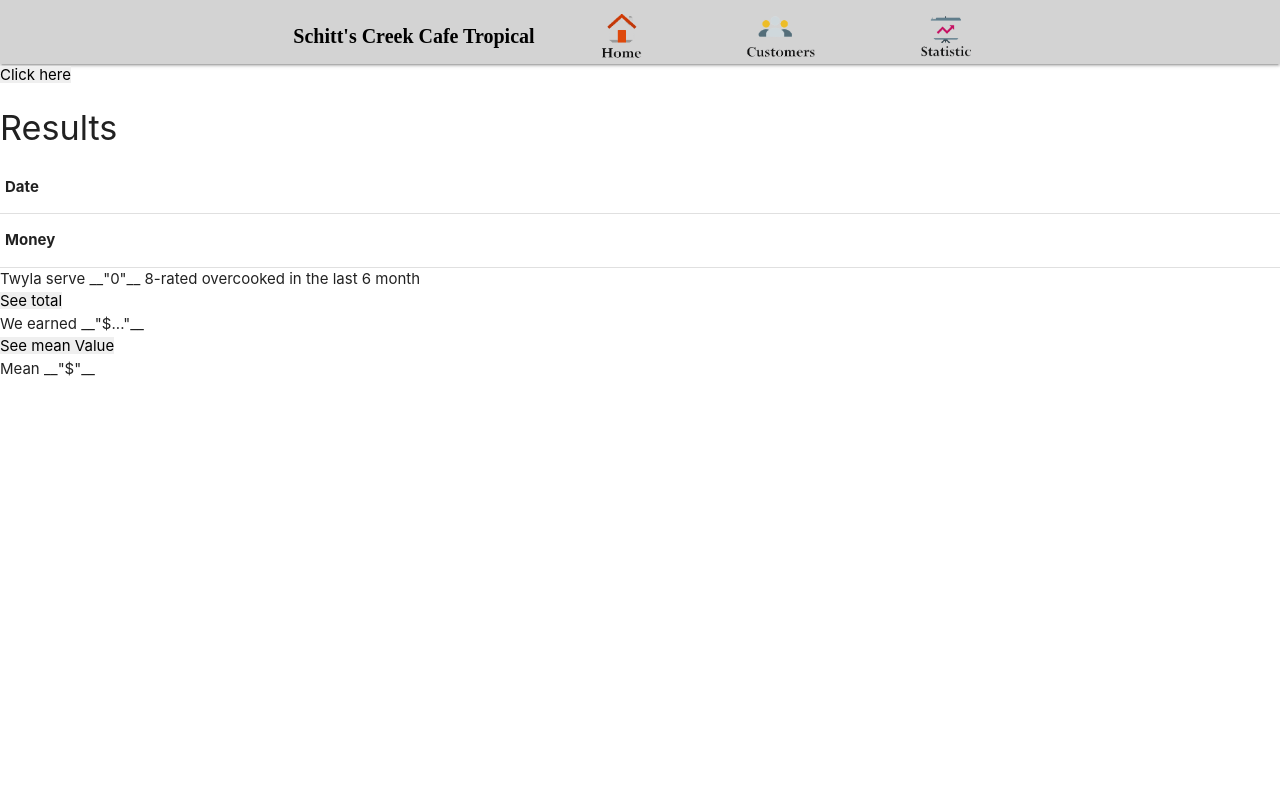
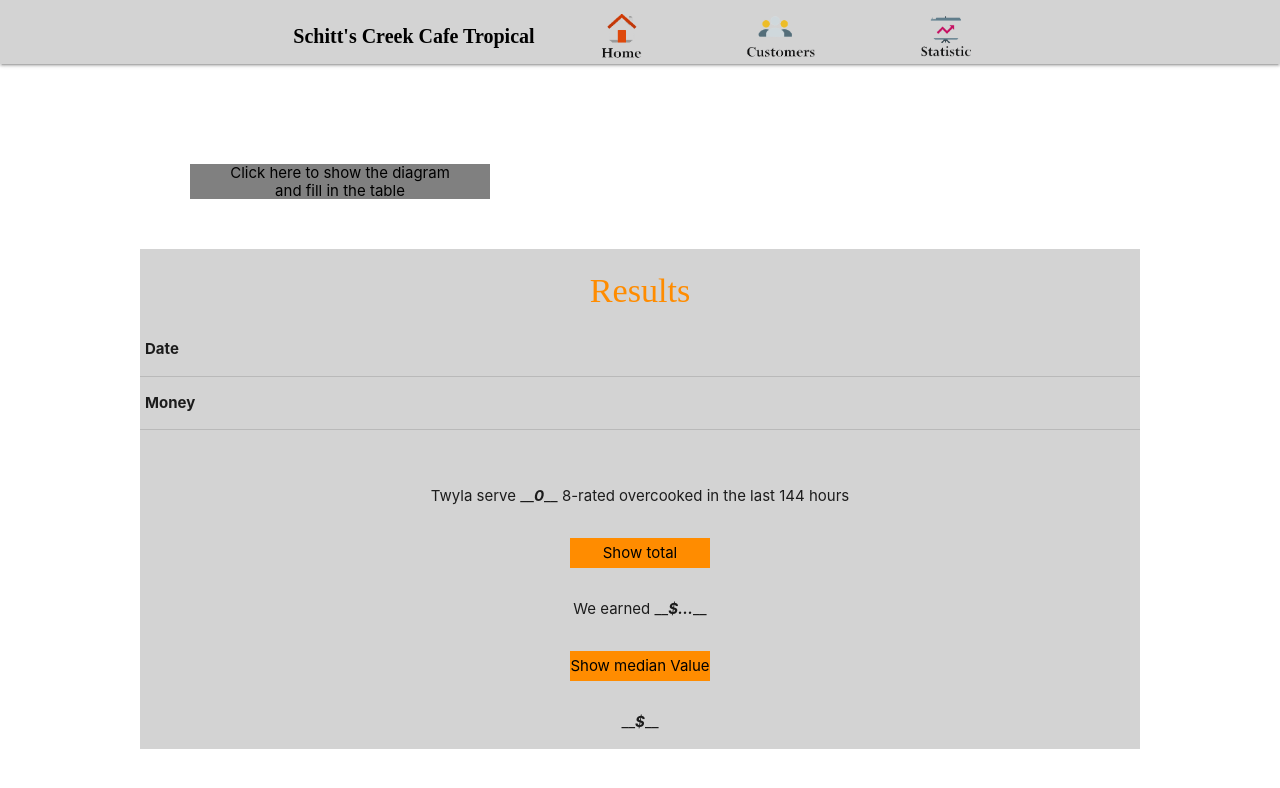
Before and after one commit to PaolaMBIA/Schitt_Creek_Cafe_Tropical, a React (Create React App) app in the folder client/: page /statistic in a window 1280 px wide. Shown: the top 788 px of the page. Built offline with nearby package versions, Linux system fonts and the light colour scheme.

Commit message:
Modification du css de la page Statistic.js

```diff
--- a/client/src/pages/Statistic.js
+++ b/client/src/pages/Statistic.js
@@ -2,6 +2,7 @@ import React, { useState } from 'react';
 import axios from 'axios';
 
 import CanvasJSReact from '../assets/canvasjs.react';
+import {StyleStatistic } from '../styles/styled-components/StyleStatistic';
 
 //var CanvasJSReact = require('./canvasjs.react');
 let CanvasJS = CanvasJSReact.CanvasJS;
@@ -13,16 +14,17 @@ const api = axios.create({
     baseURL: `${process.env.REACT_APP_API_URL}api/order`
 });
 
-
-
 const Statistic = () => {
     let totalMoney = 0;
     const [totaux, setTotaux] = useState("...");
     const [state, setState] = useState({ orders: [] });
-    const [meanV, setMean] = useState(null);
+    const [medianV, setMedianV] = useState(null);
     const [canva, setCanva] = useState(false);
-    //const [dataPoints, setDataPoints] = useState({dataPoints: []})
+    const [myAppearsButton, setMyAppearsButton] = useState(true);
+    const [myDisappearsButton, setMyDisappearsButton] = useState(false);
+    const [text, setText] = useState(true);
 
+    //get data filter by level cookedness
     function open(){
 
         //query data from database
@@ -37,26 +39,37 @@ const Statistic = () => {
         }
 
         setCanva(true);
+        setMyAppearsButton(false);
+        setText(false);
+        setMyDisappearsButton(true);
     };
 
+    //disappears function
+    function close() {
+        setCanva(false);
+        setMyAppearsButton(true);
+        setMyDisappearsButton(false);
+    }
+
+    //extract data for diagram
     const dataPoints = state.orders.map(dataP =>{
       return  {label : dataP.createdAt, y: dataP.total}
     });
 
-    function mean(){
+
+    //get the median value
+    function median(){
 
         //query data from database
         try {
             api.get('/mean', {
             }).then(({data}) => {let d= data
-                setMean(d);
+                setMedianV(d);
             });
 
         } catch(err){
             console.log(err);
         }
-
-        console.log(meanV);
     };
 
     //sum the total bill and set the money earned
@@ -66,8 +79,8 @@ const Statistic = () => {
         );
         setTotaux(totalMoney);
     }
-    //{ x:  new Date("2019-03-01"), y:  state.orders.length },
 
+    //options of canvajs diagram
     const options = {
 
         animationEnabled: true,
@@ -90,7 +103,7 @@ const Statistic = () => {
                 enabled: true,
                 snapToDataPoint: true,
                 labelFormatter: function(e) {
-                    return "€" + CanvasJS.formatNumber(e.value, "##0.00");
+                    return "$" + CanvasJS.formatNumber(e.value, "##0.00");
                 }
             }
         },
@@ -106,24 +119,42 @@ const Statistic = () => {
     }
 
     return(
-        <>
-        <div>
+        <StyleStatistic>
+            <div className="containeurFluid">
+                <div className="myCanva">
+                    {/* appears canvajs diagram */}
+                    {
+                        myAppearsButton &&
+                        <div id="buttons">
+                            <button className="myButtons" onClick={open}>Click here to show the diagram
+                            {
+                                    text &&
+                                   <p>and fill in the table</p>
+                            }
+                            </button>
+                        </div>
+                    }
+
+                    {/* canvajs diagram */}
                     {
                         canva &&
-            <CanvasJSChart options = {options}
-            //  onRef = {ref => this.chart = ref}
-             />
+                        <CanvasJSChart options = {options}/>
                     }
 
+                    {/* disappears canvajs diagram */}
+                    {
+                        myDisappearsButton &&
+                        <div id="buttons">
+                            <button className="myButtons" onClick={close}>Click here to hide the diagram</button>
+                        </div>
+                    }
+                </div>
             </div>
             <div>
-            <div className="containeur">
-                <div id="buttons">
-                    <button className="button" onClick={open}>Click here </button>
-                </div>
+                <div className="containeurFluid">
+                    {/* show the query results */}
+                    <div className="myBody">
                         <h4>Results</h4>
-                {/* show the query results */}
-                <div>
                         <table>
                             <tbody>
                                 <tr>
@@ -137,7 +168,6 @@ const Statistic = () => {
                                             </td>
                                         )
                                     }
-
                                 </tr>
                                 <tr>
                                     <th>Money</th>
@@ -153,34 +183,35 @@ const Statistic = () => {
                                 </tr>
                             </tbody>
                         </table>
-                    <div id="buttons">
+                        <div className="myResults">
+                            <div>
                                 {
-                            <p>Twyla serve __"{state.orders.length}"__   8-rated overcooked in the last 6 month </p>
+                                    <p>Twyla serve __<span>{state.orders.length}</span>__   8-rated overcooked in the last 144 hours </p>
                                 }
                             </div>
                             <div >
-                        <button className="button" onClick={calculate}>See total</button>
+                                <button className="myBut" onClick={calculate}>Show total</button>
                             </div>
 
                             <div>
                                 {
-                            <p>We earned __"${totaux}"__ </p>
+                                    <p>We earned __<span>${totaux}</span>__ </p>
                                 }
                             </div>
 
                             <div>
-                        <button className="button" onClick={mean}>See mean Value</button>
+                                <button className="myBut" onClick={median}>Show median Value</button>
                             </div>
                             <div>
                                 {
-                            <p>Mean __"${meanV}"__ </p>
+                                   <p> __<span>${medianV}</span>__ </p>
                                 }
                             </div>
                         </div>
                     </div>
                 </div>
-
-        </>
+            </div>
+        </StyleStatistic>
     );
 };
 
--- /dev/null
+++ b/client/src/styles/styled-components/StyleStatistic.js
@@ -0,0 +1,63 @@
+import styled from 'styled-components';
+
+export const StyleStatistic = styled.div`
+
+    .containeurFluid {
+        display: flex;
+        justify-content: center;
+    }
+
+
+    .myCanva{
+        margin-top: 50px;
+        width: 1000px;
+    }
+
+    .myButtons{
+        margin: 50px;
+        background: grey;
+        height: 35px;
+        width: 300px;
+    }
+
+    .myButtons:hover{
+        opacity: 0.5;
+        cursor: pointer;
+    }
+
+    h4{
+        color: darkorange;
+        font-family: cursive;
+        text-align: center;
+    }
+
+    .myBody{
+        display: flex;
+        flex-direction: column;
+        justify-content: space-evenly;
+        background: lightgrey;
+        height: 500px;
+        width: 1000px;
+    }
+
+    .myResults{
+        display: flex;
+        flex-direction: column;
+        justify-content: space-around;
+        height: 400px;
+        text-align: center;
+        margin-top: 40px;
+    }
+
+    span{
+        font-weight: bold;
+        font-style: italic;
+    }
+
+    .myBut{
+        background: darkorange;
+        height: 30px;
+        width: 140px;
+    }
+
+`;
```
Also changed, not shown: 1 other file (tests, documents, lock files or other folders). Lines whose indentation alone changed are shown as unchanged.
